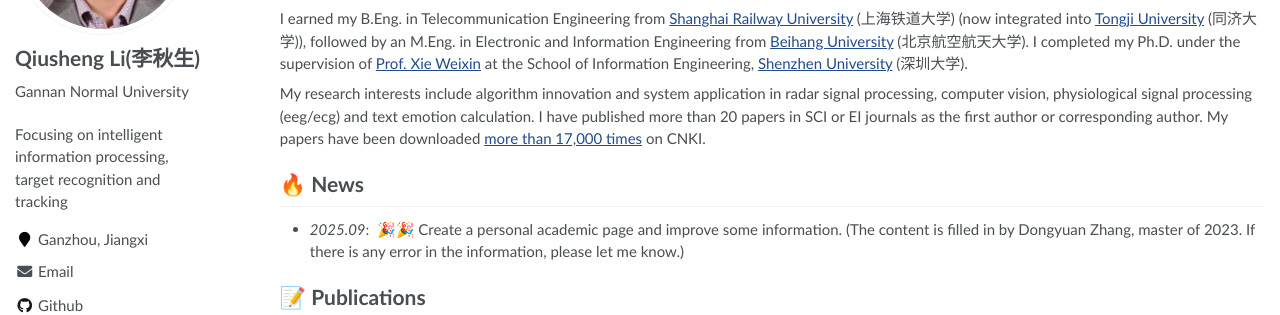
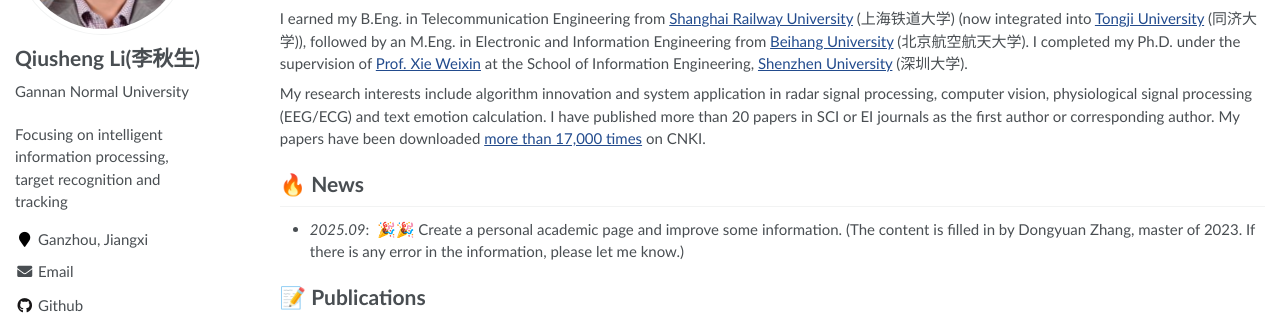
Before and after one commit to zhdongyuan/liqiusheng, a Jekyll site: the page built from _pages/about.md, in a window 1280 px wide and 900 px high. Shown: the part 227-542 px from the top of the window. Built offline with Jekyll 4.4.1, drawn with Linux system fonts in a browser that asks for light colours.

```diff
--- a/_pages/about.md
+++ b/_pages/about.md
@@ -22,7 +22,7 @@ I am working in the school of physics and electronic information of [Gannan Norm
 
 I earned my B.Eng. in Telecommunication Engineering from [Shanghai Railway University](https://baike.sogou.com/v7682323.htm) (上海铁道大学) (now integrated into [Tongji University](https://www.tongji.edu.cn/index.htm) (同济大学)), followed by an M.Eng. in Electronic and Information Engineering from [Beihang University](https://www.buaa.edu.cn/) (北京航空航天大学). I completed my Ph.D. under the supervision of [Prof. Xie Weixin](https://iip.szu.edu.cn/yjdw1/xieweixin.htm) at the School of Information Engineering, [Shenzhen University](https://www.szu.edu.cn/) (深圳大学).
 
-My research interests include algorithm innovation and system application in radar signal processing, computer vision, physiological signal processing (eeg/ecg) and text emotion calculation. I have published more than 20 papers in SCI or EI journals as the first author or corresponding author. My papers have been downloaded [more than 17,000 times](https://kns.cnki.net/kcms2/author/detail?v=Ut-mckhA-Rs_Qzvuh-2f7oNj0ld9KBEU_NXqQgQ1UXF3kOoEuVjpDthITU3BpcDWoORD3PBhuhg6K8Y98ANvOlCc6DwahWKKsCZWJawdo-cEpGVTNCEUcapsujzehlq4&uniplatform=NZKPT&language=CHS) on CNKI.
+My research interests include algorithm innovation and system application in radar signal processing, computer vision, physiological signal processing (EEG/ECG) and text emotion calculation. I have published more than 20 papers in SCI or EI journals as the first author or corresponding author. My papers have been downloaded [more than 17,000 times](https://kns.cnki.net/kcms2/author/detail?v=Ut-mckhA-Rs_Qzvuh-2f7oNj0ld9KBEU_NXqQgQ1UXF3kOoEuVjpDthITU3BpcDWoORD3PBhuhg6K8Y98ANvOlCc6DwahWKKsCZWJawdo-cEpGVTNCEUcapsujzehlq4&uniplatform=NZKPT&language=CHS) on CNKI.
 
 
 # 🔥 News
```
